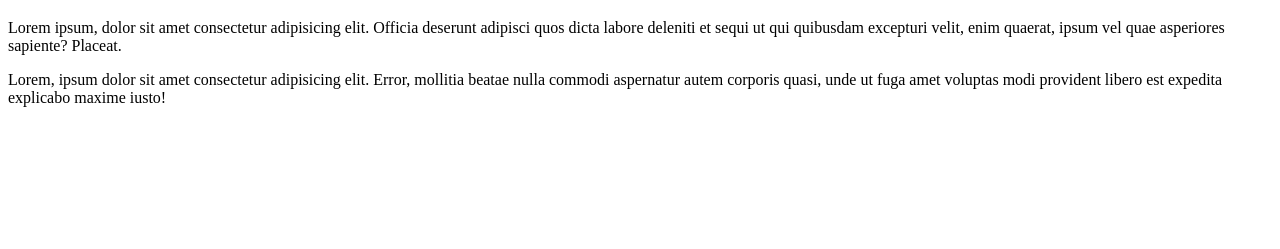
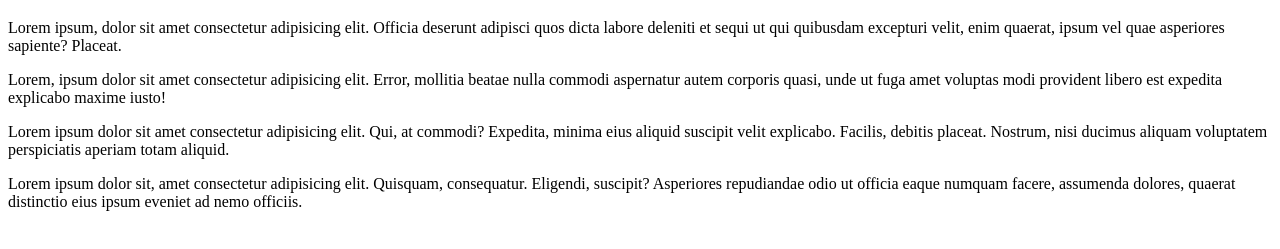
Before and after one commit to ignajuri/git-github, a plain HTML site: page primer-repositorio/index.html in a window 1280 px wide. Shown: the part 61-310 px from the top of the page. Drawn offline with Linux system fonts and the light colour scheme.

Commit message:
primera modificacion

```diff
--- a/primer-repositorio/index.html
+++ b/primer-repositorio/index.html
@@ -18,5 +18,17 @@
       beatae nulla commodi aspernatur autem corporis quasi, unde ut fuga amet
       voluptas modi provident libero est expedita explicabo maxime iusto!
     </p>
+    <p>
+      Lorem ipsum dolor sit amet consectetur adipisicing elit. Qui, at commodi?
+      Expedita, minima eius aliquid suscipit velit explicabo. Facilis, debitis
+      placeat. Nostrum, nisi ducimus aliquam voluptatem perspiciatis aperiam
+      totam aliquid.
+    </p>
+    <p>
+      Lorem ipsum dolor sit, amet consectetur adipisicing elit. Quisquam,
+      consequatur. Eligendi, suscipit? Asperiores repudiandae odio ut officia
+      eaque numquam facere, assumenda dolores, quaerat distinctio eius ipsum
+      eveniet ad nemo officiis.
+    </p>
   </body>
 </html>
```
